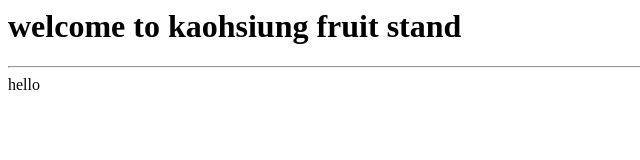
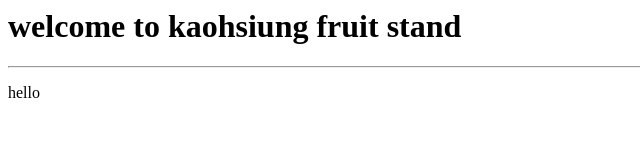
Before and after one commit to oldwang0409/depot, a plain HTML site: page index.html in a window 1280 px wide. Shown: the full height of the page, 0-640 px from the left. Drawn offline with Linux system fonts and the light colour scheme.

Commit message:
third git

```diff
--- a/index.html
+++ b/index.html
@@ -4,7 +4,7 @@
 <body>
 <h1>welcome to kaohsiung fruit stand</h1>
 <hr>
-hello
+<p>hello</p>
 </body>
 
 </html>
```
